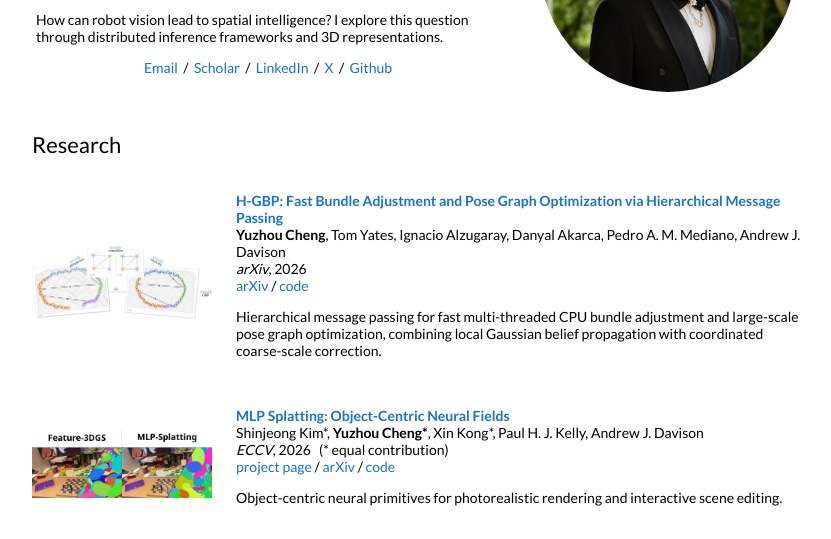
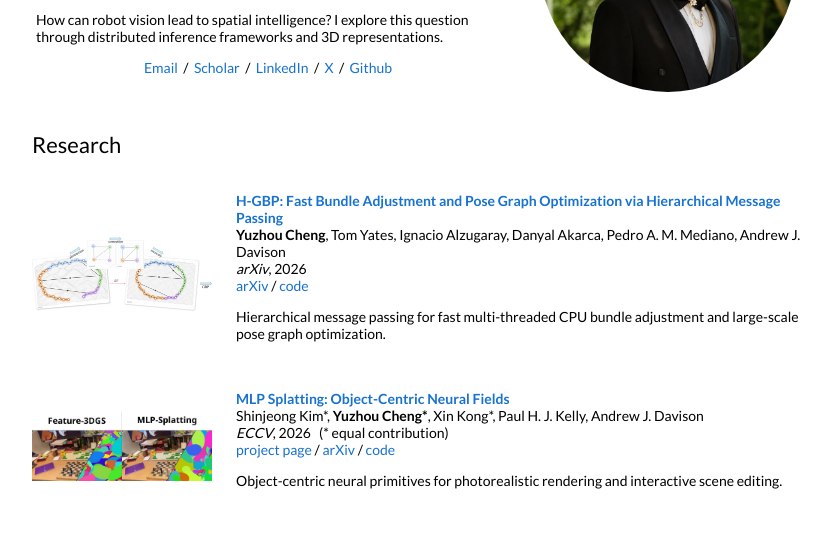
Before and after one commit to YuzhouCheng66/yuzhoucheng66.github.io, a plain HTML site: page index.html in a window 1280 px wide. Shown: the part 192-731 px from the top of the page, without its empty margins (224-1055 px from the left). Drawn offline with Linux system fonts and the light colour scheme.

Commit message:
Shorten H-GBP homepage summary

```diff
--- a/index.html
+++ b/index.html
@@ -85,7 +85,7 @@
               <br>
               <a href="https://arxiv.org/abs/2610.06978">arXiv</a> /
               <a href="https://github.com/YuzhouCheng66/Hierarchy-GBP">code</a>
-              <p>Hierarchical message passing for fast multi-threaded CPU bundle adjustment and large-scale pose graph optimization, combining local Gaussian belief propagation with coordinated coarse-scale correction.</p>
+              <p>Hierarchical message passing for fast multi-threaded CPU bundle adjustment and large-scale pose graph optimization.</p>
             </td>
           </tr>
 
```
